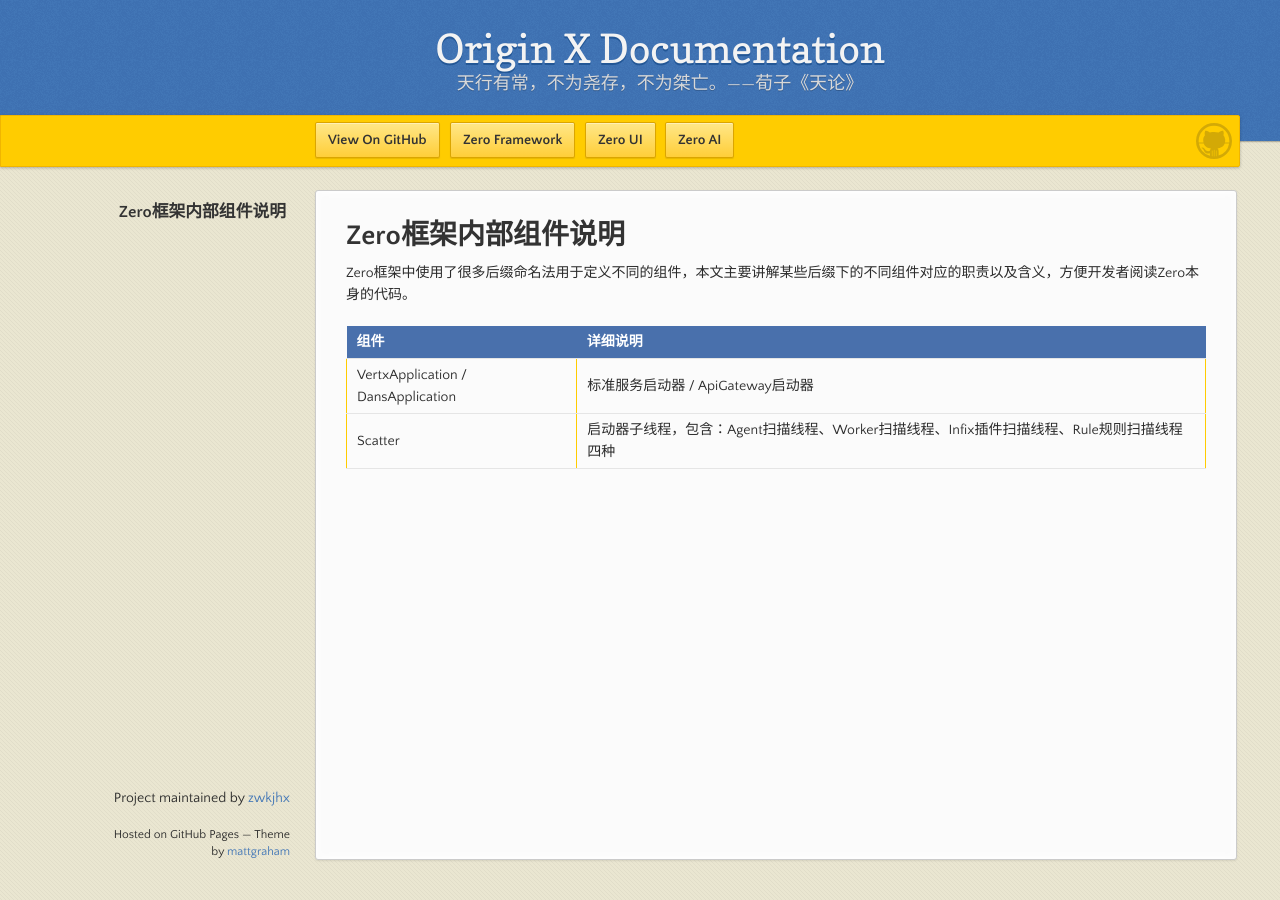
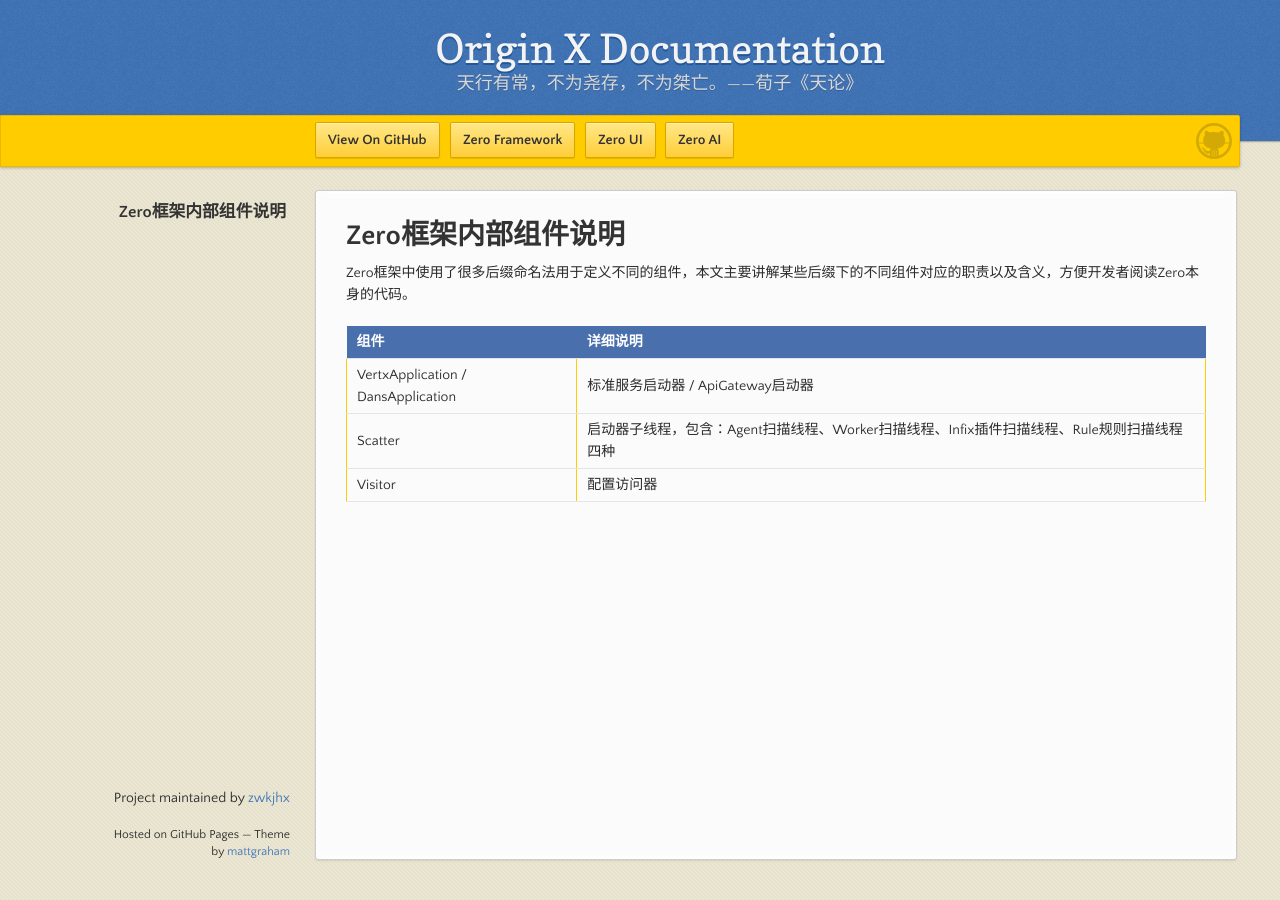
Before and after one commit to zwkjhx/ox-doc, a Jekyll site: the page built from specification/1-zerogui-fan/spc-004-zeronei-bu-zu-jian-shuo-ming.md, in a window 1280 px wide. Built offline with Jekyll 4.4.1, drawn with Linux system fonts in a browser that asks for light colours; our own code applies the rules of GitHub Pages for plain Markdown files.

Commit message:
Updates specification/1-zerogui-fan/spc-004-zeronei-bu-zu-jian-shuo-ming.md
Auto commit by GitBook Editor

```diff
--- a/specification/1-zerogui-fan/spc-004-zeronei-bu-zu-jian-shuo-ming.md
+++ b/specification/1-zerogui-fan/spc-004-zeronei-bu-zu-jian-shuo-ming.md
@@ -6,3 +6,4 @@
 | :--- | :--- |
 | VertxApplication / DansApplication | 标准服务启动器 / ApiGateway启动器 |
 | Scatter | 启动器子线程，包含：Agent扫描线程、Worker扫描线程、Infix插件扫描线程、Rule规则扫描线程四种 |
+| Visitor | 配置访问器 |
```
